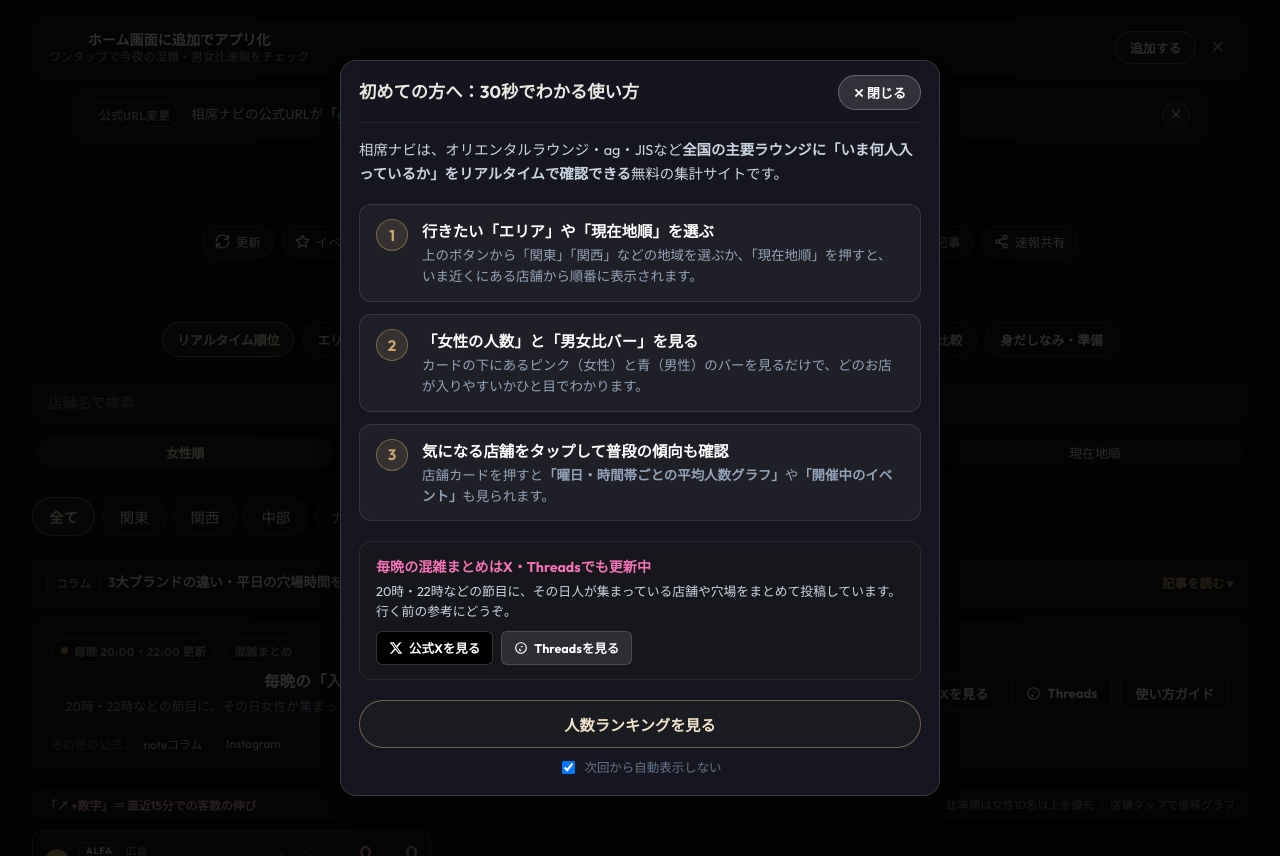
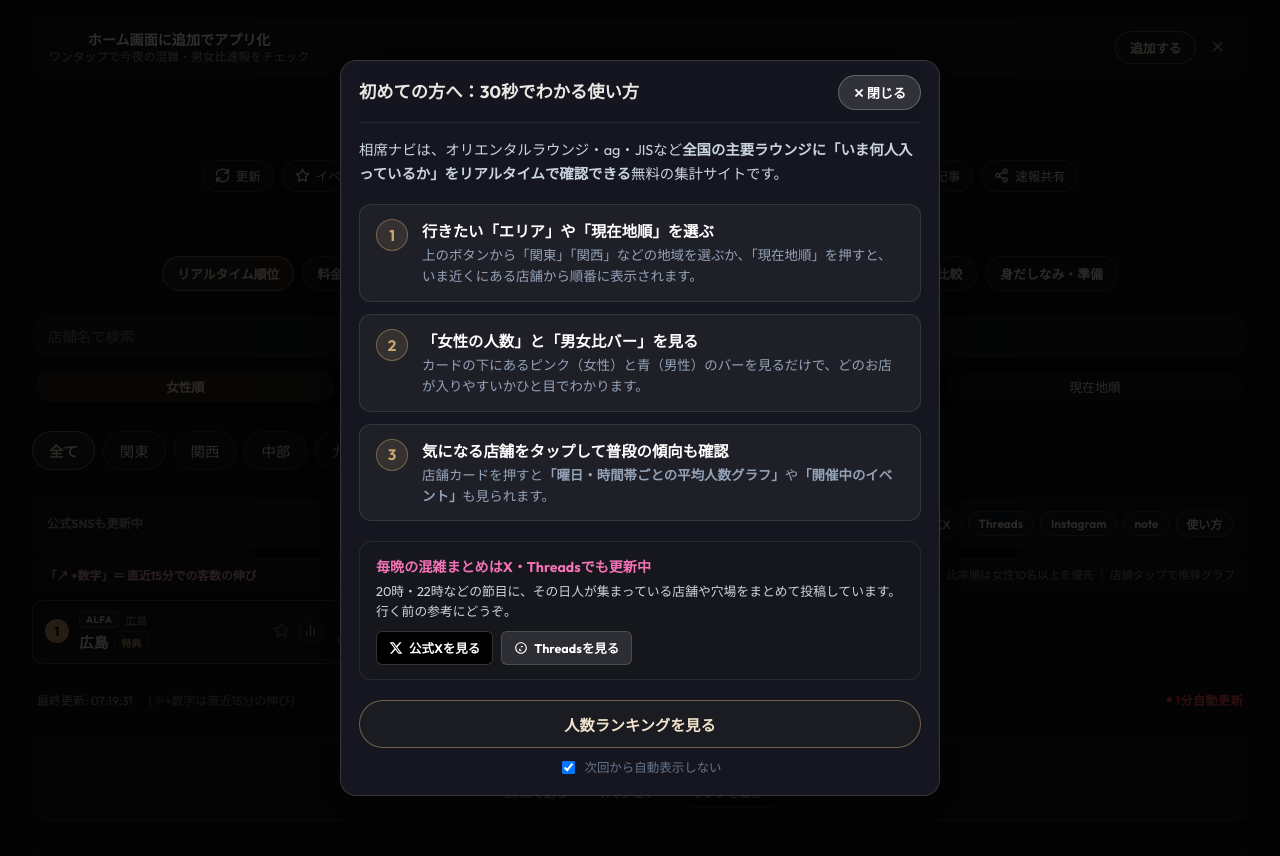
Before and after one commit to shinya141204-alt/lounge-monitor2, a Flask app: page / in a window 1280 px wide. Run offline with Flask 3, Linux system fonts and the light colour scheme; data that the repository does not hold is empty.

Commit message:
feat(ui): reorder global nav to place price comparison next to ranking and compact top page banners

```diff
--- a/static/calm.css
+++ b/static/calm.css
@@ -1104,3 +1104,65 @@ body.theme-light .official-notice-title,
 body.theme-light .official-ext-link {
     color: var(--calm-light-accent) !important;
 }
+
+/* ---------- 12. 公式SNSコンパクトバー ---------- */
+.official-sns-compact {
+    display: flex !important;
+    align-items: center !important;
+    justify-content: space-between !important;
+    flex-wrap: wrap !important;
+    gap: 8px 12px !important;
+    padding: 9px 14px !important;
+    margin: 8px 0 12px 0 !important;
+    border-radius: 10px !important;
+}
+
+.sns-compact-label {
+    font-size: 0.76rem;
+    font-weight: 700;
+    color: var(--calm-sub);
+    white-space: nowrap;
+}
+
+body.theme-light .sns-compact-label {
+    color: var(--calm-light-sub);
+}
+
+.sns-compact-links {
+    display: flex;
+    align-items: center;
+    flex-wrap: wrap;
+    gap: 6px;
+}
+
+.sns-compact-pill {
+    display: inline-flex;
+    align-items: center;
+    padding: 4px 10px;
+    border-radius: 999px;
+    font-size: 0.74rem;
+    font-weight: 600;
+    text-decoration: none;
+    cursor: pointer;
+    background: var(--calm-surface-2);
+    border: 1px solid var(--calm-border-strong);
+    color: var(--calm-text);
+    transition: border-color 0.15s ease, color 0.15s ease;
+    white-space: nowrap;
+}
+
+.sns-compact-pill:hover {
+    border-color: rgba(200, 164, 110, 0.55);
+    color: var(--calm-accent-soft);
+}
+
+body.theme-light .sns-compact-pill {
+    background: var(--calm-light-surface-2);
+    border-color: var(--calm-light-border-strong);
+    color: var(--calm-light-text);
+}
+
+body.theme-light .sns-compact-pill:hover {
+    border-color: var(--calm-light-accent);
+    color: var(--calm-light-accent);
+}
--- a/static/sw.js
+++ b/static/sw.js
@@ -1,4 +1,4 @@
-const CACHE_NAME = 'aiseki-navi-v41';
+const CACHE_NAME = 'aiseki-navi-v42';
 const SHELL_KEY = '/';
 const FAST_NAV_PATHS = new Set([
   '/guide/brand-comparison',
--- a/templates/_portal_nav.html
+++ b/templates/_portal_nav.html
@@ -5,13 +5,13 @@
     スタイルの共通部分は /static/portal.css、ページ固有の差分は各ページの <style> に記述。 -#}
 <nav class="portal-global-nav" aria-label="メインナビゲーション">
             <a href="/" class="portal-nav-item{% if nav_active == 'ranking' %} active{% endif %}">リアルタイム順位</a>
+            <a href="/price-comparison" class="portal-nav-item{% if nav_active == 'price_comparison' %} active{% endif %}">料金・イベント比較</a>
+            <a href="/columns" class="portal-nav-item{% if nav_active == 'columns' %} active{% endif %}">コラム・記事一覧</a>
             <a href="/areas" class="portal-nav-item{% if nav_active == 'areas' %} active{% endif %}">エリアから探す</a>
-            <a href="/columns" class="portal-nav-item{% if nav_active == 'columns' %} active{% endif %}">コラム・記事一覧</a>
             {%- if nav_active == 'stats' %}
             <a href="/stats" class="portal-nav-item active">統計データ白書</a>
             {%- endif %}
             <a href="/guide/brand-comparison" class="portal-nav-item{% if nav_active == 'comparison' %} active{% endif %}">3大ブランド比較</a>
-            <a href="/price-comparison" class="portal-nav-item{% if nav_active == 'price_comparison' %} active{% endif %}">料金・イベント比較</a>
             <a href="/grooming" class="portal-nav-item{% if nav_active == 'grooming' %} active{% endif %}">身だしなみ・準備</a>
         </nav>
         <script>
--- a/templates/index.html
+++ b/templates/index.html
@@ -863,10 +863,10 @@
                 <div class="menu-section">
                     <div class="menu-section-title">ポータル・ガイド</div>
                     <div class="menu-grid">
-                        <a href="/areas" class="menu-grid-item" style="text-decoration: none; color: inherit;">
+                        <a href="/price-comparison" class="menu-grid-item" style="text-decoration: none; color: inherit;">
                             <div class="menu-grid-text">
-                                <strong>エリアから探す</strong>
-                                <span>新宿・渋谷・梅田・栄・天神ほか</span>
+                                <strong>料金・イベント比較</strong>
+                                <span>近隣ライバル店の通常料金＆男性割引検証</span>
                             </div>
                         </a>
                         <a href="/columns" class="menu-grid-item" style="text-decoration: none; color: inherit;">
@@ -875,10 +875,10 @@
                                 <span>3大ブランド比較・平日穴場データ</span>
                             </div>
                         </a>
-                        <a href="/price-comparison" class="menu-grid-item" style="text-decoration: none; color: inherit;">
+                        <a href="/areas" class="menu-grid-item" style="text-decoration: none; color: inherit;">
                             <div class="menu-grid-text">
-                                <strong>料金・イベント比較</strong>
-                                <span>近隣ライバル店の通常料金＆男性割引検証</span>
+                                <strong>エリアから探す</strong>
+                                <span>新宿・渋谷・梅田・栄・天神ほか</span>
                             </div>
                         </a>
                         <a href="/grooming" class="menu-grid-item" style="text-decoration: none; color: inherit;">
@@ -935,17 +935,6 @@
                 <button id="pwa-install-btn" class="pwa-install-action-btn" onclick="triggerPwaInstall()">追加する</button>
                 <button class="pwa-banner-close-btn" onclick="dismissPwaBanner()" aria-label="閉じる" title="閉じる">✕</button>
             </div>
-        </aside>
-
-        <!-- Domain Change Announcement Banner -->
-        <aside id="domain-notice-banner" class="domain-notice-banner hidden" role="region" aria-label="ドメイン変更のお知らせ">
-            <div class="domain-notice-content">
-                <span class="domain-notice-badge">公式URL変更</span>
-                <span class="domain-notice-text">
-                    相席ナビの公式URLが<strong>「<a href="https://aiseki-navi.com">aiseki-navi.com</a>」</strong>になりました。ブックマークやホーム画面の再登録をお願いします。
-                </span>
-            </div>
-            <button class="domain-notice-close" onclick="dismissDomainNotice()" aria-label="お知らせを閉じる" title="閉じる">✕</button>
         </aside>
         {% endif %}
 
@@ -1044,12 +1033,12 @@
             <!-- Portal Global Navigation Bar -->
             <nav class="portal-global-nav" aria-label="サイト内メニュー">
                 <a href="/" class="portal-nav-link active">リアルタイム順位</a>
+                <a href="/price-comparison" class="portal-nav-link">料金・イベント比較</a>
+                <a href="/columns" class="portal-nav-link">コラム・記事一覧</a>
                 <a href="/areas" class="portal-nav-link">エリアから探す</a>
-                <a href="/columns" class="portal-nav-link">コラム・記事一覧</a>
                 <a href="/stats" class="portal-nav-link">統計データ白書</a>
-                        <a href="/guide/brand-comparison" class="portal-nav-link">3大ブランド比較</a>
-                        <a href="/price-comparison" class="portal-nav-link">料金・イベント比較</a>
-                        <a href="/grooming" class="portal-nav-link">身だしなみ・準備</a>
+                <a href="/guide/brand-comparison" class="portal-nav-link">3大ブランド比較</a>
+                <a href="/grooming" class="portal-nav-link">身だしなみ・準備</a>
             </nav>
             {% endif %}
         </header>
@@ -1156,50 +1145,15 @@
                 {% endif %}
 
                 {% if not is_staff %}
-                <!-- Editorial Column Highlight Banner Strip (Opens Articles Selector Modal) -->
-                <div class="column-banner-wrapper">
-                    <button type="button" class="column-highlight-banner" onclick="openArticlesModal()" title="コラム・記事を選ぶ">
-                        <div class="col-banner-left">
-                            <span class="col-banner-badge">コラム</span>
-                            <span class="col-banner-text">3大ブランドの違い・平日の穴場時間をデータでまとめました</span>
-                        </div>
-                        <span class="col-banner-arrow">記事を読む ▾</span>
-                    </button>
-                </div>
-
-                <!-- Official SNS Live Broadcast Hero Card -->
-                <div class="official-sns-hero-card">
-                    <div class="sns-hero-badge-row">
-                        <span class="sns-live-beacon">
-                            <span class="beacon-dot"></span>
-                            <span>毎晩 20:00・22:00 更新</span>
-                        </span>
-                        <span class="sns-hero-tag">混雑まとめ</span>
-                    </div>
-                    <div class="sns-hero-main">
-                        <div class="sns-hero-text">
-                            <h3 class="sns-hero-title">毎晩の「入りやすい穴場店舗」をX・Threadsで更新中</h3>
-                            <p class="sns-hero-desc">20時・22時などの節目に、その日女性が集まっている店舗やイベント情報をまとめて投稿しています。出かける前のチェックにどうぞ。</p>
-                        </div>
-                        <div class="sns-hero-actions">
-                            <a href="https://x.com/aiseki_navi" target="_blank" rel="noopener noreferrer" class="sns-hero-btn x-main-btn" onclick="window.open(this.href, '_blank'); return true;">
-                                <svg width="15" height="15" viewBox="0 0 24 24" fill="currentColor"><path d="M18.244 2.25h3.308l-7.227 8.26 8.502 11.24H16.17l-5.214-6.817L4.99 21.75H1.68l7.73-8.835L1.254 2.25H8.08l4.713 6.231zm-1.161 17.52h1.833L7.084 4.126H5.117z"/></svg>
-                                <span>公式Xを見る</span>
-                            </a>
-                            <a href="https://www.threads.net/@aiseki_navi1" target="_blank" rel="noopener noreferrer" class="sns-hero-btn threads-main-btn" onclick="window.open(this.href, '_blank'); return true;">
-                                <svg width="15" height="15" viewBox="0 0 24 24" fill="currentColor"><path d="M12.001 2c-5.522 0-9.999 4.477-9.999 10 0 5.522 4.477 10 9.999 10 5.523 0 10-4.478 10-10 0-5.523-4.477-10-10-10zm0 18.001c-4.418 0-8-3.582-8-8 0-4.419 3.582-8.001 8-8.001 4.419 0 8.001 3.582 8.001 8.001 0 4.418-3.582 8-8.001 8zm3.567-9.757c-.126-.454-.378-.857-.73-1.166-.35-.308-.79-.473-1.272-.477h-.061c-.534.004-1.02.203-1.405.575-.386.372-.619.878-.656 1.425.321-.06.647-.09.976-.09.61 0 1.206.104 1.77.309.117-.184.21-.383.278-.576zm-1.849 5.864c-.732 0-1.424-.23-1.999-.666-.576-.436-.97-1.052-1.109-1.735-.07-.342-.089-.691-.057-1.038-.344.086-.677.209-.994.368-.696.349-1.144.978-1.198 1.681-.055.704.288 1.391.895 1.79.522.343 1.157.498 1.838.448.828-.061 1.705-.443 2.624-1.135-.297.185-.634.287-.998.287z"/></svg>
-                                <span>Threads</span>
-                            </a>
-                            <button type="button" class="sns-hero-btn how-to-quick-btn" onclick="openHowToModal()">
-                                <span>使い方ガイド</span>
-                            </button>
-                        </div>
-                    </div>
-                    <div class="sns-hero-sublinks">
-                        <span class="sublinks-label">その他の公式：</span>
-                        <a href="https://note.com/aiseki_navi" target="_blank" rel="noopener noreferrer" class="sublink-pill" onclick="window.open(this.href, '_blank'); return true;">noteコラム</a>
-                        <span style="color: #334155;">•</span>
-                        <a href="https://www.instagram.com/aiseki_navi1" target="_blank" rel="noopener noreferrer" class="sublink-pill" onclick="window.open(this.href, '_blank'); return true;">Instagram</a>
+                <!-- Official SNS Compact Bar -->
+                <div class="official-sns-hero-card official-sns-compact">
+                    <span class="sns-compact-label">公式SNSも更新中</span>
+                    <div class="sns-compact-links">
+                        <a href="https://x.com/aiseki_navi" target="_blank" rel="noopener noreferrer" class="sns-compact-pill" onclick="window.open(this.href, '_blank'); return true;">𝕏 公式X</a>
+                        <a href="https://www.threads.net/@aiseki_navi1" target="_blank" rel="noopener noreferrer" class="sns-compact-pill" onclick="window.open(this.href, '_blank'); return true;">Threads</a>
+                        <a href="https://www.instagram.com/aiseki_navi1" target="_blank" rel="noopener noreferrer" class="sns-compact-pill" onclick="window.open(this.href, '_blank'); return true;">Instagram</a>
+                        <a href="https://note.com/aiseki_navi" target="_blank" rel="noopener noreferrer" class="sns-compact-pill" onclick="window.open(this.href, '_blank'); return true;">note</a>
+                        <button type="button" class="sns-compact-pill" onclick="openHowToModal()">使い方</button>
                     </div>
                 </div>
                 {% endif %}
```
Also changed, not shown: tests/test_app.py (+17 -1 lines).
